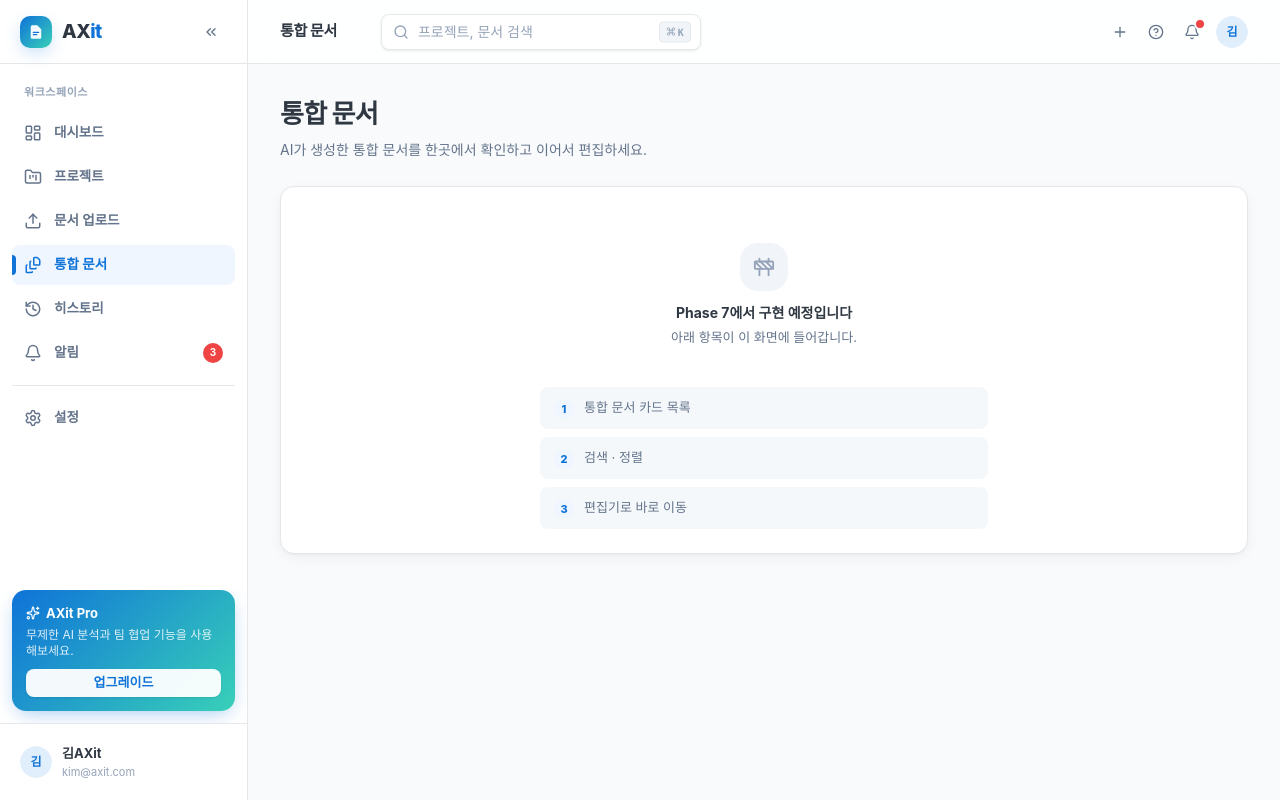
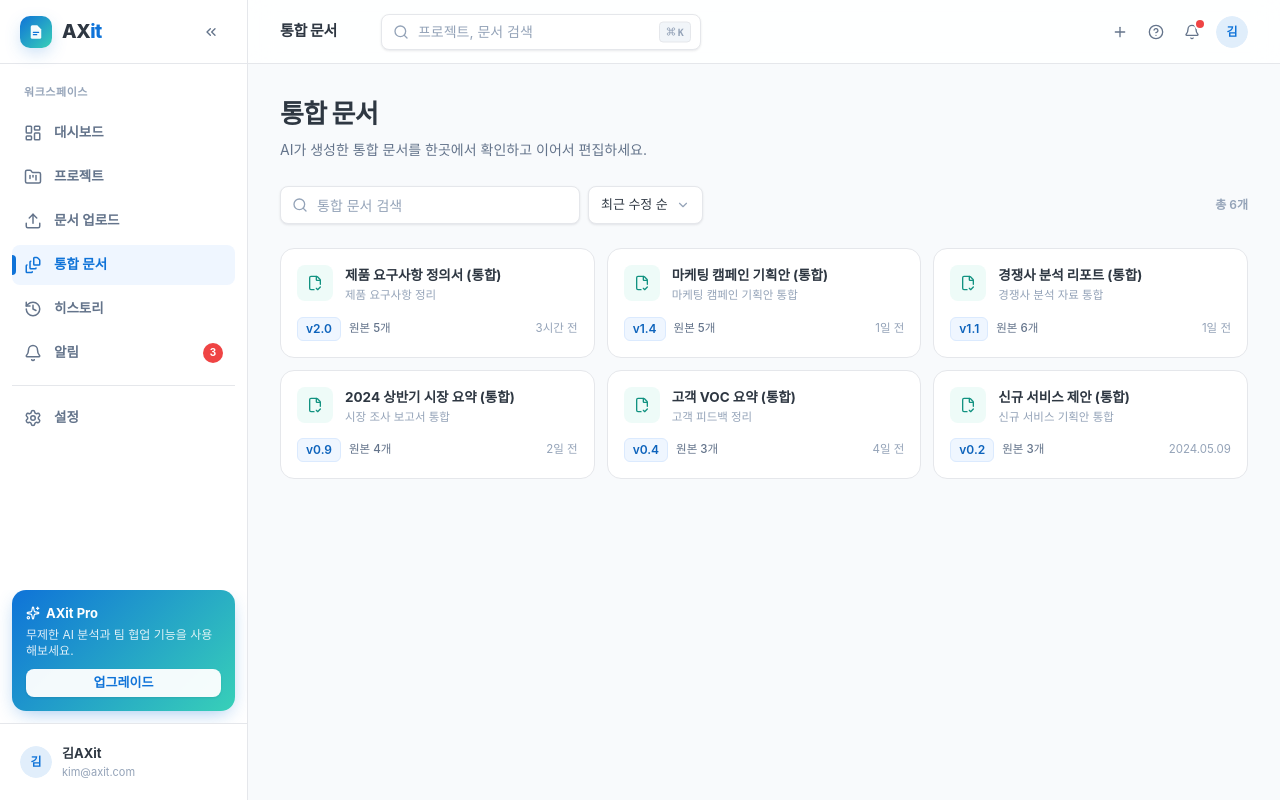
Before and after one commit to CONNECTOR-AXit/AXit_project, a React (Vite) app: page /documents in a window 1280 px wide. Built offline with nearby package versions, Linux system fonts and the light colour scheme; a web font is replaced by a local one.

Commit message:
feat: 통합 문서 목록 페이지 구현

```diff
--- a/src/pages/Documents.tsx
+++ b/src/pages/Documents.tsx
@@ -1,12 +1,84 @@
-import { PhasePlaceholder } from '@/components/common/PhasePlaceholder'
+import { FileStack, Search } from 'lucide-react'
+import { useMemo, useState } from 'react'
+
+import { EmptyState } from '@/components/common/EmptyState'
+import { PageHeader } from '@/components/common/PageHeader'
+import { MergedDocumentList } from '@/components/dashboard/MergedDocumentList'
+import { PageTransition } from '@/components/layout/PageTransition'
+import { Input } from '@/components/ui/input'
+import {
+  Select,
+  SelectContent,
+  SelectItem,
+  SelectTrigger,
+  SelectValue,
+} from '@/components/ui/select'
+import { mergedDocuments } from '@/data/documents'
+
+const DEMO_NOW = new Date('2024-05-16T15:00:00')
 
 export default function Documents() {
+  const [search, setSearch] = useState('')
+  const [sort, setSort] = useState<'recent' | 'name' | 'sources'>('recent')
+
+  const filtered = useMemo(() => {
+    const keyword = search.trim().toLowerCase()
+    const matched = mergedDocuments.filter(
+      (doc) =>
+        !keyword ||
+        doc.title.toLowerCase().includes(keyword) ||
+        doc.projectName.toLowerCase().includes(keyword),
+    )
+
+    return [...matched].sort((a, b) => {
+      if (sort === 'name') return a.title.localeCompare(b.title, 'ko')
+      if (sort === 'sources') return b.sourceCount - a.sourceCount
+      return new Date(b.updatedAt).getTime() - new Date(a.updatedAt).getTime()
+    })
+  }, [search, sort])
+
   return (
-    <PhasePlaceholder
-      title="통합 문서"
-      description="AI가 생성한 통합 문서를 한곳에서 확인하고 이어서 편집하세요."
-      phase="Phase 7"
-      planned={['통합 문서 카드 목록', '검색 · 정렬', '편집기로 바로 이동']}
-    />
+    <PageTransition className="space-y-6">
+      <PageHeader
+        title="통합 문서"
+        description="AI가 생성한 통합 문서를 한곳에서 확인하고 이어서 편집하세요."
+      />
+
+      <div className="flex flex-wrap items-center gap-2">
+        <div className="relative min-w-[200px] flex-1 sm:max-w-[300px]">
+          <Search className="pointer-events-none absolute top-1/2 left-3 size-4 -translate-y-1/2 text-ink-subtle" />
+          <Input
+            value={search}
+            onChange={(event) => setSearch(event.target.value)}
+            placeholder="통합 문서 검색"
+            className="pl-9"
+            aria-label="통합 문서 검색"
+          />
+        </div>
+        <Select value={sort} onValueChange={(value) => setSort(value as typeof sort)}>
+          <SelectTrigger aria-label="정렬 기준">
+            <SelectValue />
+          </SelectTrigger>
+          <SelectContent>
+            <SelectItem value="recent">최근 수정 순</SelectItem>
+            <SelectItem value="name">이름 순</SelectItem>
+            <SelectItem value="sources">원본 문서 많은 순</SelectItem>
+          </SelectContent>
+        </Select>
+        <span className="ml-auto text-[12px] font-semibold text-ink-subtle">
+          총 {filtered.length}개
+        </span>
+      </div>
+
+      {filtered.length > 0 ? (
+        <MergedDocumentList documents={filtered} now={DEMO_NOW} />
+      ) : (
+        <EmptyState
+          icon={FileStack}
+          title="통합 문서를 찾을 수 없어요"
+          description="검색어를 바꾸거나 프로젝트에서 AI 분석을 먼저 실행해보세요."
+        />
+      )}
+    </PageTransition>
   )
 }
```
